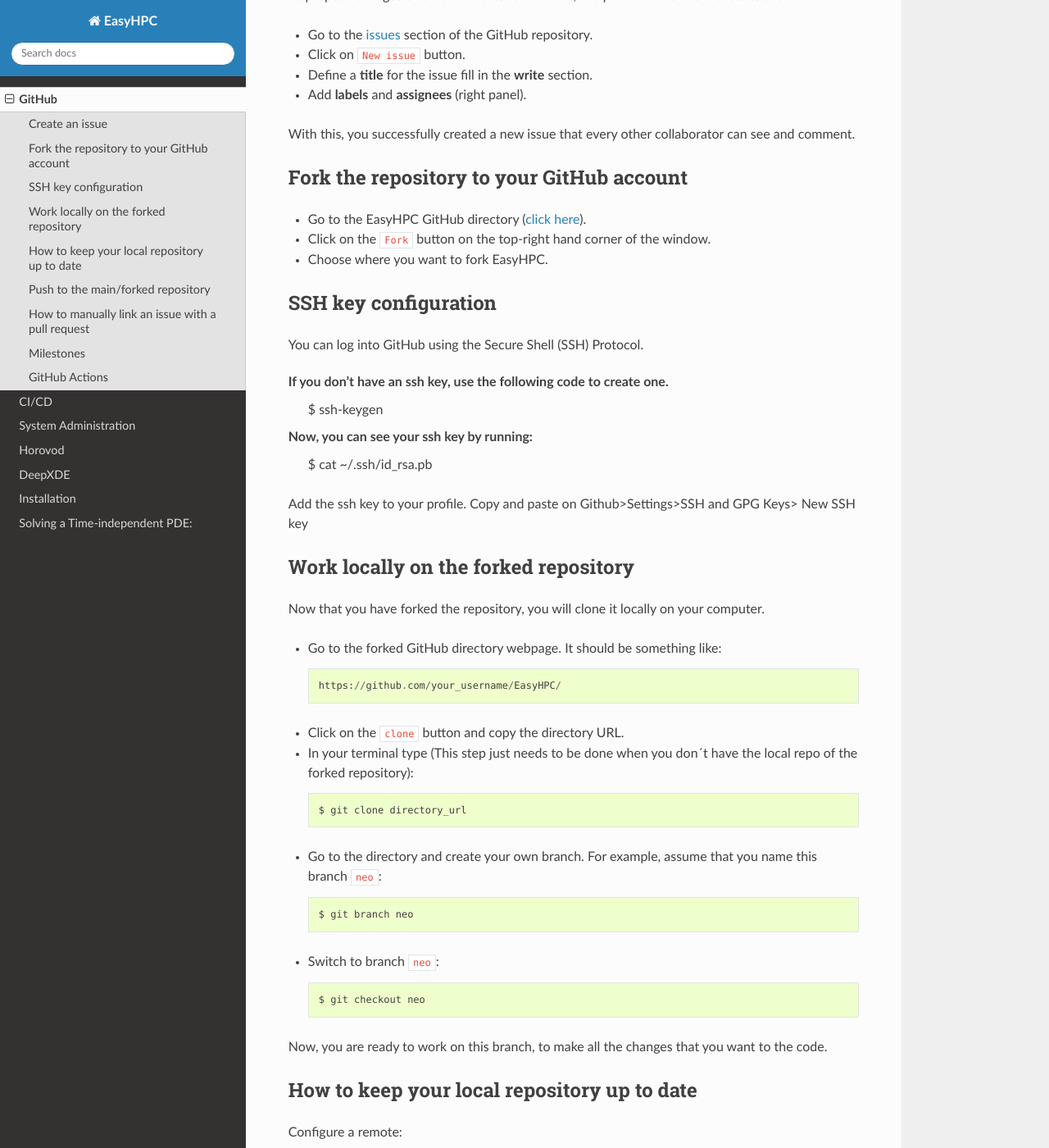
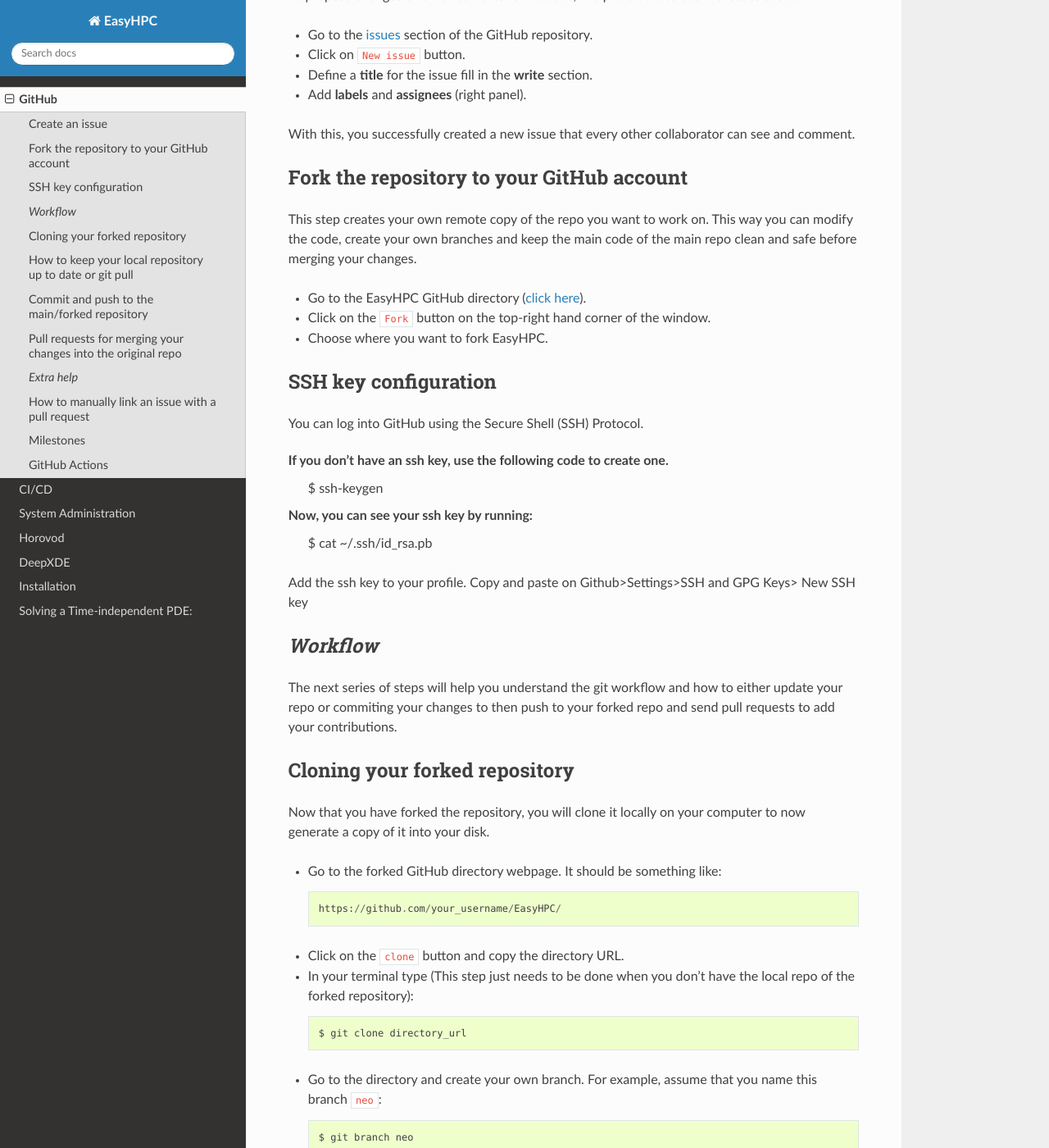
Before and after one commit to pescap/EasyHPC, a Sphinx documentation site: the page built from docs/source/github.rst, in a window 1280 px wide and 1400 px high, scrolled down 305 px. Shown: the whole window at 82% size. Built offline with Sphinx 7.4.7 and the Read the Docs theme 2.0.0, drawn with Linux system fonts in a browser that asks for light colours; some of the changed text lies outside the part shown.

Commit message:
minor changes to github section

```diff
--- a/docs/source/github.rst
+++ b/docs/source/github.rst
@@ -18,6 +18,7 @@
 Fork the repository to your GitHub account
 ------------------------------------------
 
+This step creates your own remote copy of the repo you want to work on. This way you can modify the code, create your own branches and keep the main code of the main repo clean and safe before merging your changes.
 
 - Go to the EasyHPC GitHub directory (`click here <https://github.com/pescap/EasyHPC>`_).
 - Click on the ``Fork`` button on the top-right hand corner of the window.
@@ -38,10 +39,13 @@
 Add the ssh key to your profile.
 Copy and paste on Github>Settings>SSH and GPG Keys> New SSH key
 
+*Workflow*
+----------
+The next series of steps will help you understand the git workflow and how to either update your repo or commiting your changes to then push to your forked repo and send pull requests to add your contributions.
 
-Work locally on the forked repository
--------------------------------------
-Now that you have forked the repository, you will clone it locally on your computer.
+Cloning your forked repository
+------------------------------
+Now that you have forked the repository, you will clone it locally on your computer to now generate a copy of it into your disk.
 
 - Go to the forked GitHub directory webpage. It should be something like: ::
 
@@ -49,7 +53,7 @@
 
 - Click on the ``clone`` button and copy the directory URL.
 
-- In your terminal type (This step just needs to be done when you don´t have the local repo of the forked repository)::
+- In your terminal type (This step just needs to be done when you don't have the local repo of the forked repository)::
 
 	$ git clone directory_url
 
@@ -63,10 +67,10 @@
 
 Now, you are ready to work on this branch, to make all the changes that you want to the code.
 
-How to keep your local repository up to date
---------------------------------------------
+How to keep your local repository up to date or git pull
+--------------------------------------------------------
 
-Configure a remote:
+Once you're done with the ssh key configuration, let's set up a remote:
 
 1. List the current remote repository for your fork: ::
 
@@ -107,14 +111,14 @@
 
 **Warning**: You will lose your work in the working space if you pull any repository before you commit into the local repo.
 
-Push to the main/forked repository
-----------------------------------
+Commit and push to the main/forked repository
+---------------------------------------------
 
 Remember that if you added files to your directory in the working space, those files must be added before commiting: ::
 
 $ git add <file_name>
 
-Once your changes are done, you can commit and push them to the remote branch ``neo``: ::
+Once your changes are done, you can commit and push them to the remote branch ``neo``, note that when you git commit you're saving those changes in your local repo and then git push uploads your local repo into either your origin(highly recomended) or upstream remote repo: ::
 
 	$ git commit -a -m "message about what you added"
 	$ git push origin neo
@@ -128,11 +132,14 @@
 
 This will automatically close issue `#90`.
 
+Pull requests for merging your changes into the original repo
+-------------------------------------------------------------
+
 If you want to merge your changes to the original ``EasyHPC``, go back to your forked page, e.g.: ::
 
  https://github.com/your_username/EasyHPC/
 
-Check compatibility and propose a Pull Request.
+Check compatibility and propose a Pull Request. You should see your pushes on the github website of your fork and it will suggest you to send a pull request
 
 **Note**: Before you submit a pull request:
 
@@ -143,6 +150,9 @@
  	$ black my_code.py
 
 You're ready to collaborate to any Open-Source repository on GitHub!
+
+*Extra help*
+------------
 
 How to manually link an issue with a pull request
 -------------------------------------------------
```
